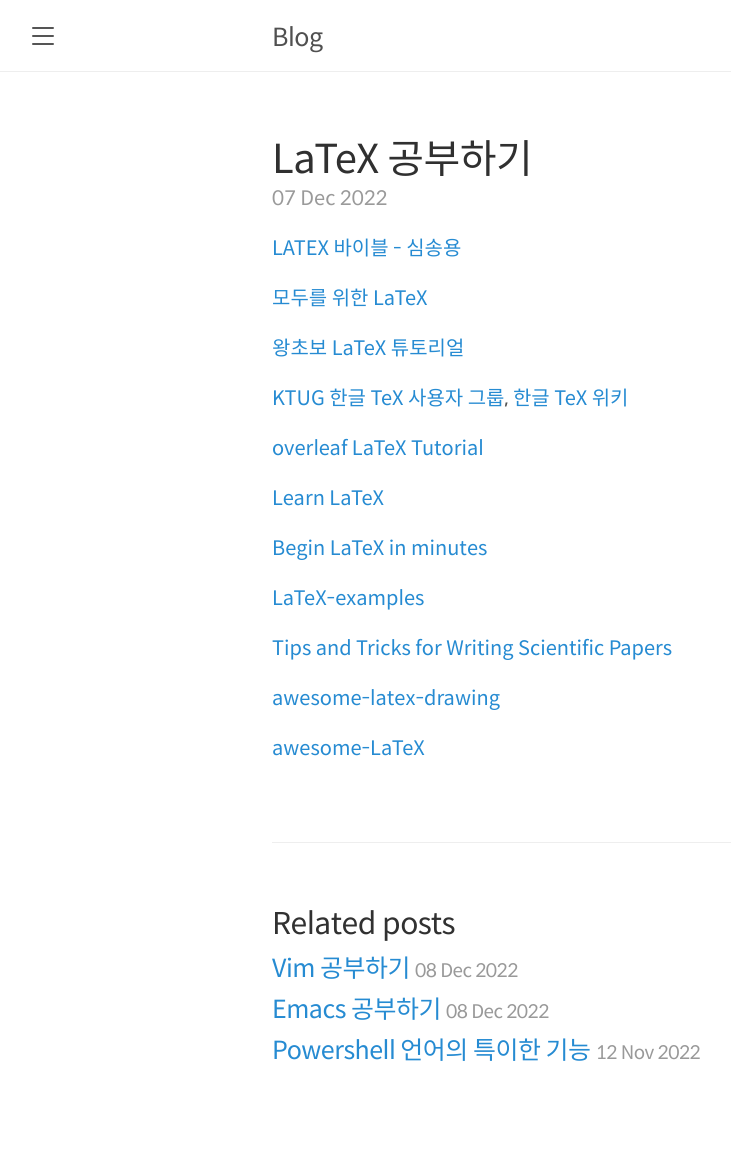
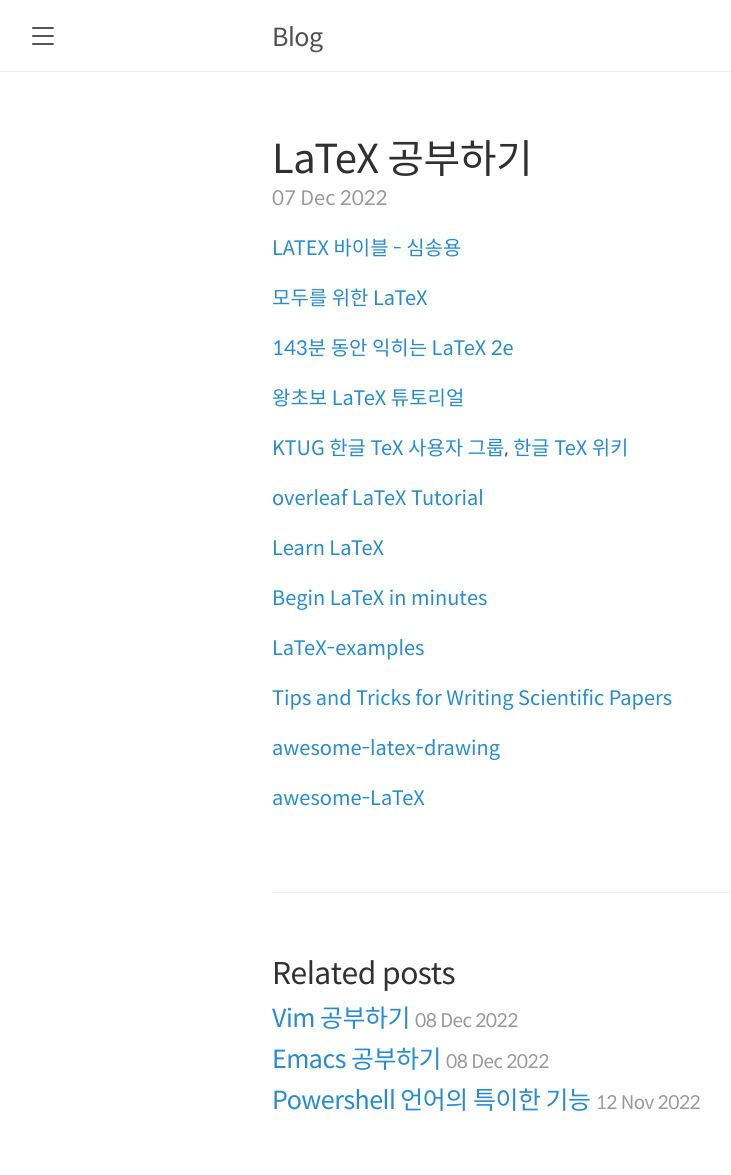
Before and after one commit to hyuunnn/hyuunnn.github.io, a Jekyll site: the page built from _posts/2022-12-07-latex.md, in a window 1280 px wide. Shown: the whole page, without its empty margins (8-739 px from the left). Built offline with Jekyll 4.4.1, drawn with Linux system fonts in a browser that asks for light colours; before the commit the page ends 1125 px from its top, so only the background shows below that.

Commit message:
143분 동안 익히는 LaTeX 2e 추가

```diff
--- a/_posts/2022-12-07-latex.md
+++ b/_posts/2022-12-07-latex.md
@@ -9,6 +9,8 @@
 <a href="http://www.yes24.com/Product/Goods/34709066">LATEX 바이블 - 심송용</a>
 
 <a href="http://wiki.ktug.org/wiki/wiki.php/KTUGExtDocArchive?action=download&value=latex4all.pdf">모두를 위한 LaTeX</a>
+
+<a href="https://github.com/KoreanTUG/lshort-ko">143분 동안 익히는 LaTeX 2e</a>
 
 <a href="https://forestunit.tistory.com/category/%EC%99%95%EC%B4%88%EB%B3%B4%20LaTeX%20%ED%8A%9C%ED%86%A0%EB%A6%AC%EC%96%BC">왕초보 LaTeX 튜토리얼</a>
 
```
